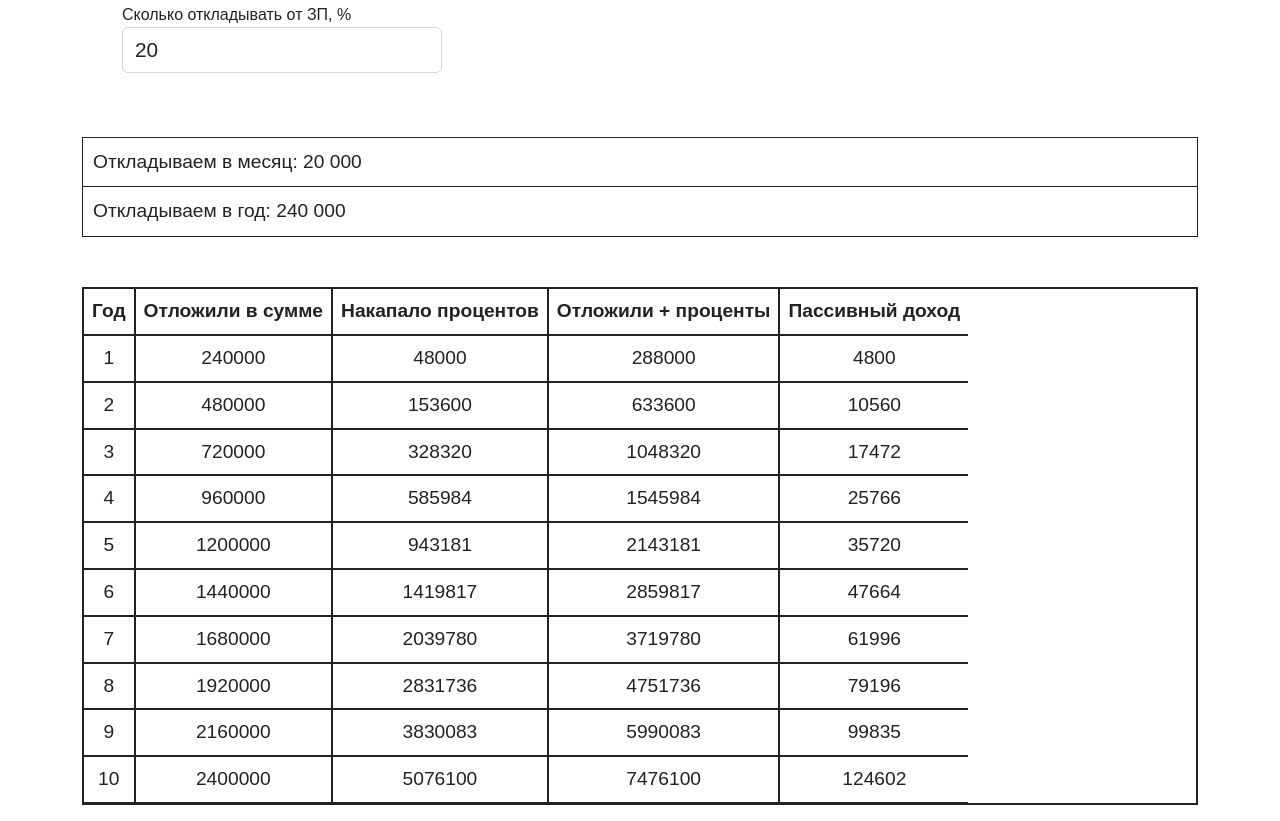
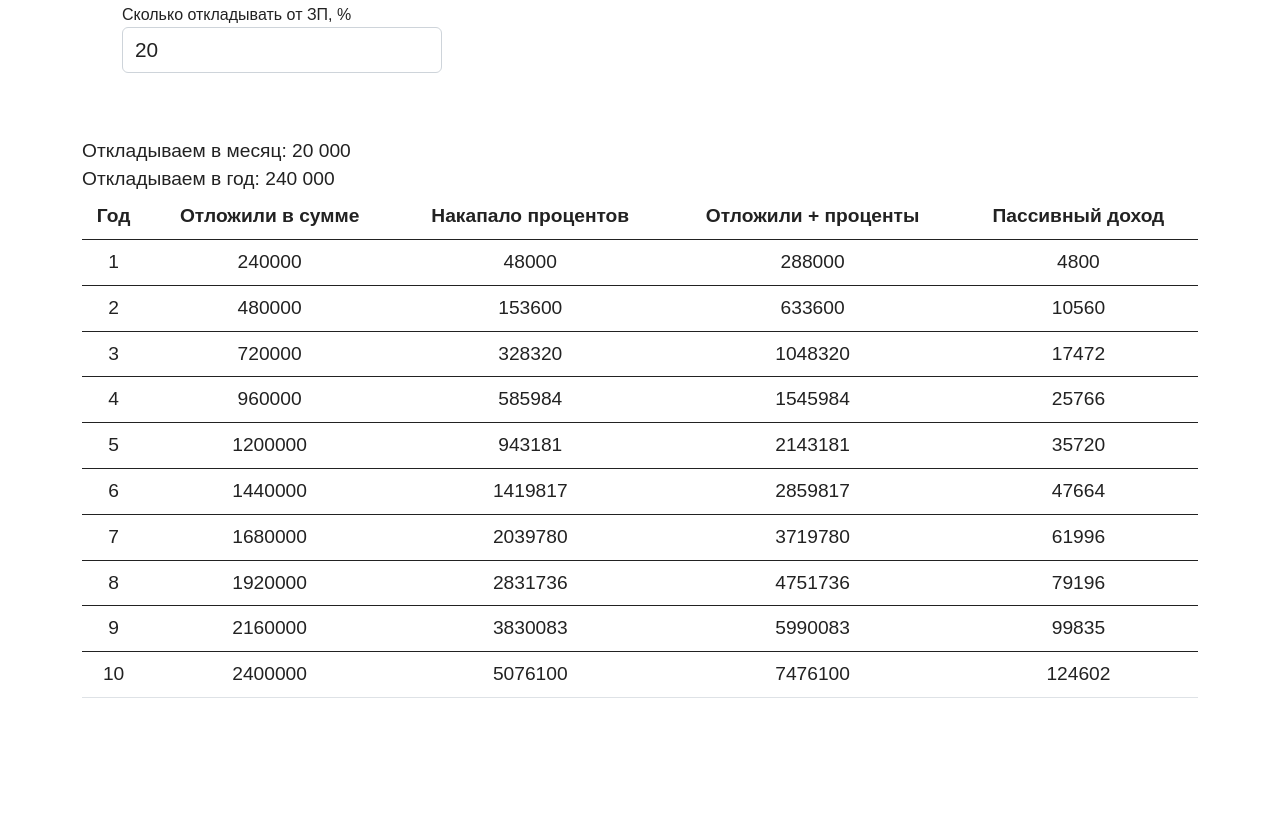
Before and after one commit to mihinov/invest-calc, a website built with Parcel: page src/index.html in a window 1280 px wide. Shown: the part 357-1178 px from the top of the page. After the commit the page ends 1055 px from the top, so only its background shows below. Built offline with nearby package versions, Linux system fonts and the light colour scheme.

Commit message:
fix: edit css

```diff
--- a/src/index.css
+++ b/src/index.css
@@ -48,16 +48,15 @@ body {
 .form-output {
 	font-size: 1.2em;
 	width: 100%;
-	display: block;
 	/* overflow: hidden; */
 }
 
-.form-output > div {
+.info__item {
 	border: 1px solid var(--color);
 	padding: 10px;
 }
 
-.form-output div:not(:last-of-type) {
+.info__item:not(:last-of-type) {
 	border-bottom: none;
 }
 
@@ -65,14 +64,19 @@ body {
 	white-space: nowrap;
 }
 
-.table {
+.table-wrapper {
 	--borderWidth: 2px;
 	margin-top: 50px;
+	border: var(--borderWidth) solid var(--color);
+	overflow-y: hidden;
+	white-space: nowrap;
+}
+
+.table {
 	color: var(--color);
-	border: var(--borderWidth) solid var(--color);
 	width: 100%;
-	overflow-y: hidden;
-	display: block;
+	display: table;
+	margin-bottom: 0;
 }
 
 .table tr th,
```
